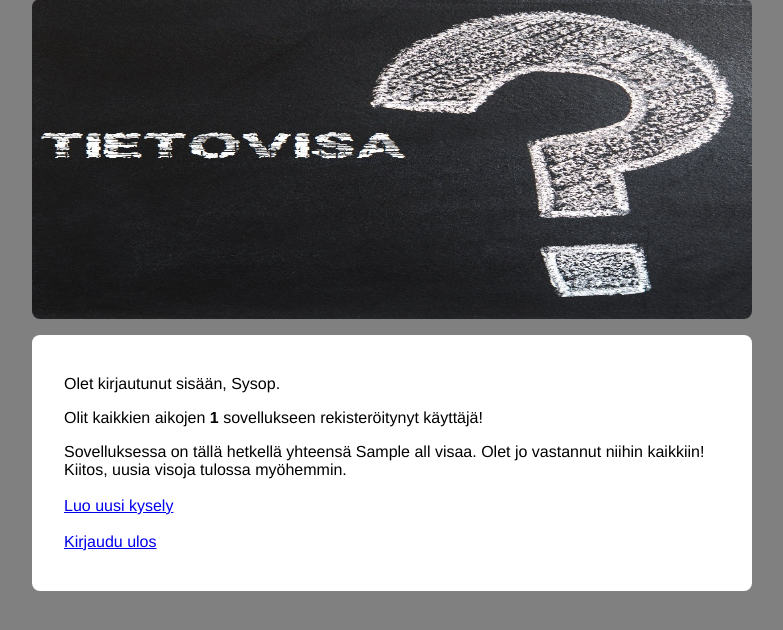
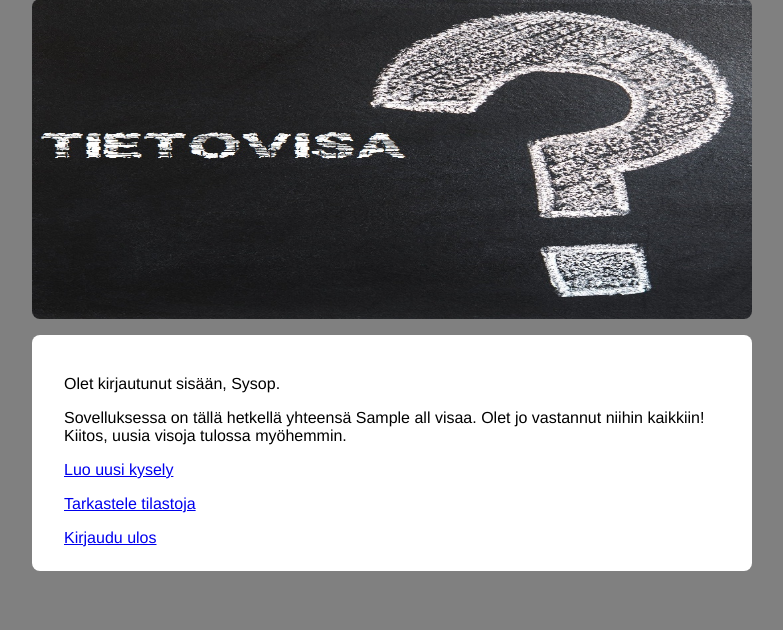
Before and after one commit to tietotuomas/Tietovisa, a Flask app: template templates/index.html in a window 1280 px wide. Shown: the part 17-647 px from the top of the page, without its empty margins (248-1031 px from the left). Run offline with Flask 2, Linux system fonts and the light colour scheme; a user stored in the database is signed in; the template is opened without the code that fills it: most values are stand-ins (such as "Sample title", 1, 10 or a date in 2020).

Commit message:
Add stats link, abstract information to stats

```diff
--- a/templates/index.html
+++ b/templates/index.html
@@ -13,9 +13,18 @@
   <p>
   {% if session.user_id %}
   Olet kirjautunut sisään, {{session.username}}.</p>
-  <p>Olit kaikkien aikojen <b>{{session.ordinal}}</b> sovellukseen rekisteröitynyt käyttäjä!</p>
   <p>Sovelluksessa on tällä hetkellä yhteensä {{ all }} visaa.
-  {% if available == 1 %}
+  {% if available == all %}:</p>
+  <nav>
+    <ul>
+      {% for quiz in visible %}
+      <li><a href="/quiz/{{ quiz[1] }}">{{ quiz[0]}}</a></li>
+      <br>
+      {% endfor %}
+    </ul>
+
+  </nav>
+  {% elif available == 1 %}
   On vielä yksi visa, johon et ole vastannut:</p>
   <nav>
     <ul>
@@ -38,14 +47,17 @@
 
   </nav>
   {% else %}
-  Olet jo vastannut niihin kaikkiin! Kiitos, uusia visoja tulossa myöhemmin.
+  Olet jo vastannut niihin kaikkiin!
+  <br>
+  Kiitos, uusia visoja tulossa myöhemmin.
   <br>
   {% endif %}
-  <br>
   {% if session.admin == True %}
-  <a href="/draft">Luo uusi kysely</a><br>
+  <p><a href="/draft">Luo uusi kysely</a><br></p>
   {% endif %}
-  <br>
+
+  <p><a href="/stats">Tarkastele tilastoja</a></p>
+
   <a href="/logout">Kirjaudu ulos</a>
   {% else %}
   <a href="/login">Kirjaudu sisään</a>
```
